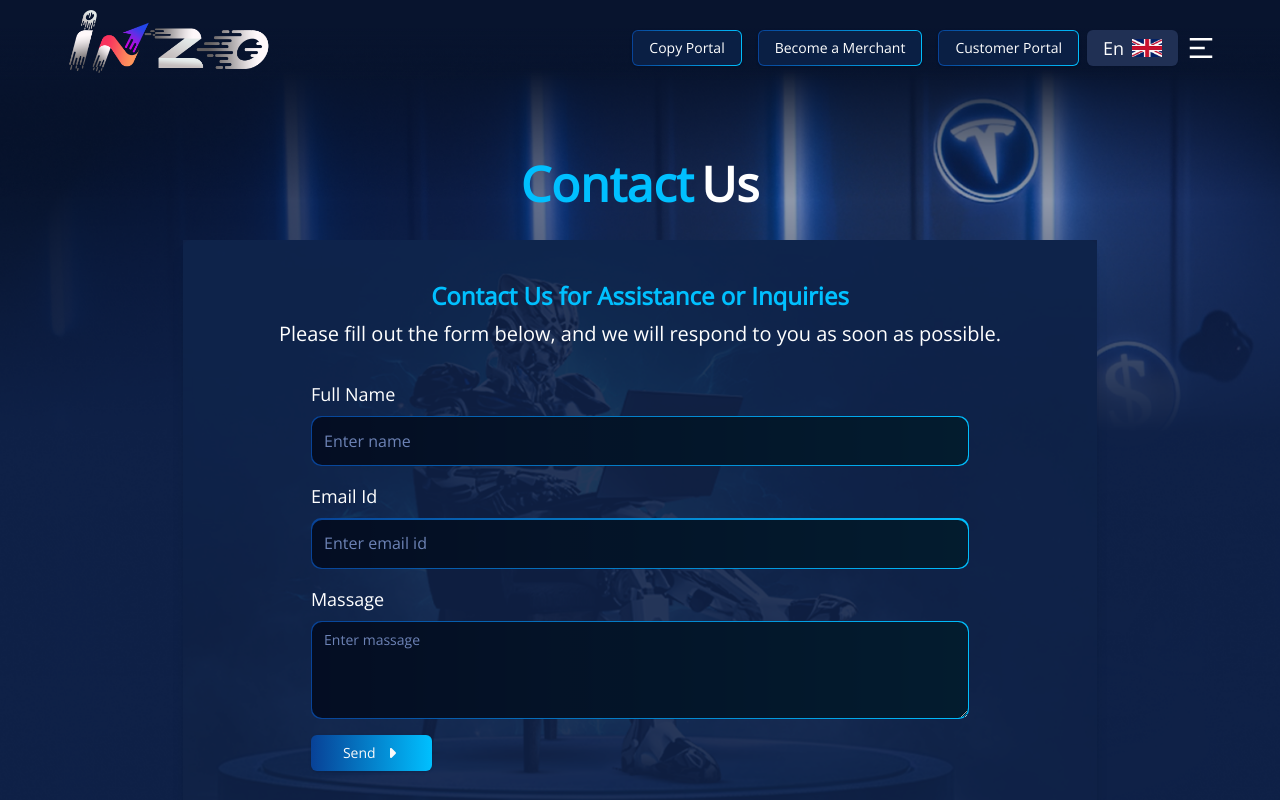
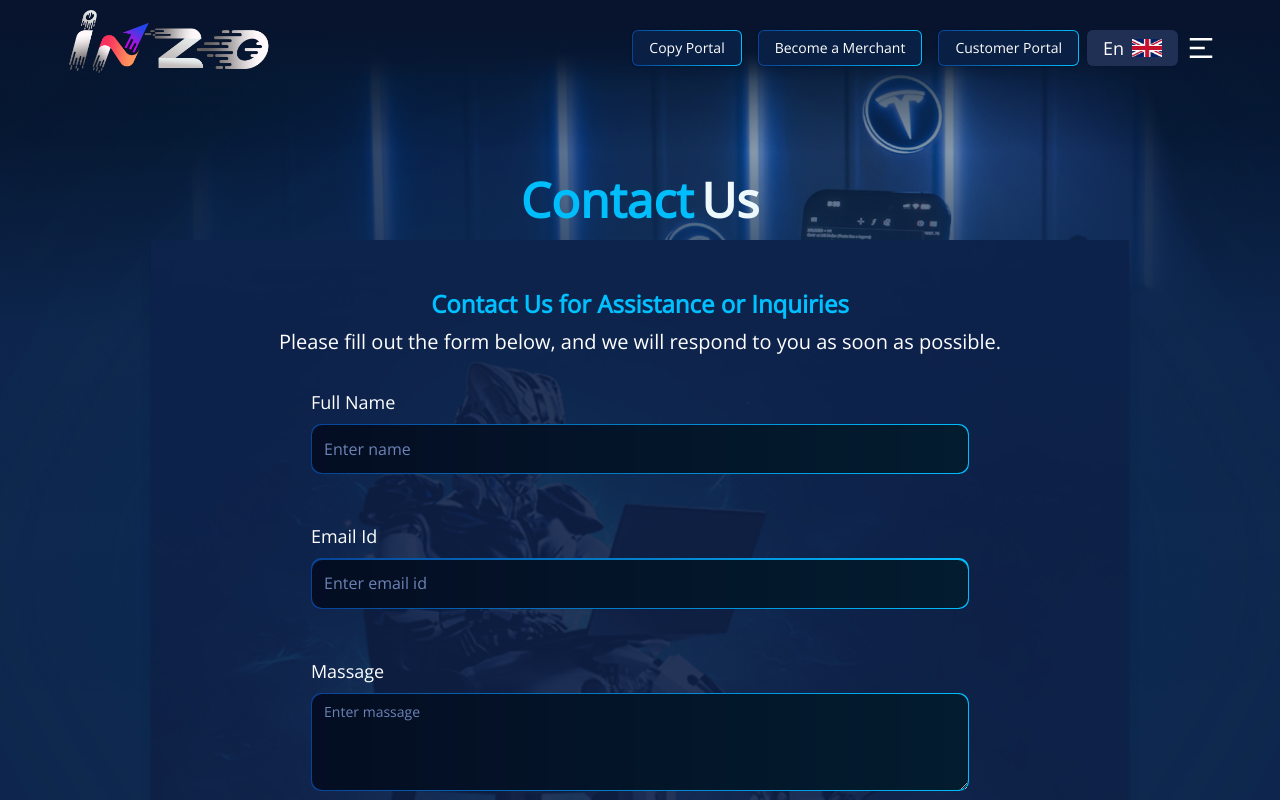
Before and after one commit to joudyjrrr/altaalouf, a Next.js app: page /en/contact-us in a window 1280 px wide. Shown: the top 800 px of the page. Built offline with nearby package versions, Linux system fonts and the light colour scheme.

Commit message:
edit some page

```diff
--- a/src/app/[locale]/contact-us/page.js
+++ b/src/app/[locale]/contact-us/page.js
@@ -7,18 +7,18 @@ import { FaCaretRight } from "react-icons/fa6";
 
 const page = () => {
   return (
-    <div className="w-full h-full">
-      <div className="w-full pt-4  bg-ourTeamBg  bg-cover bg-center bg-no-repeat z-[100]">
-        <div className="w-full pt-36   text-center h-full flex justify-start items-center gap-4 flex-col">
+    <div className="w-full h-full bg-primary">
+      <div className="w-full pt-44  bg-ourTeamBg  bg-contain bg-top bg-no-repeat z-[100]">
+        <div className="w-full  relative  text-center h-full flex justify-start items-center gap-4 flex-col">
           <div className="flex gap-2 text-5xl max-md:text-3xl font-semibold text-center justify-center">
             <h1 className={`text-secondary `}>{`Contact `}</h1>
             <h1 className={`text-white `}>{`Us`}</h1>
           </div>
-
-          <div className="bg-primary w-fit h-fit  mt-4  mb-[100px]">
-            <div className="bg-contact_Bg bg-center bg-cover py-10  px-24   rounded-lg shadow-lg">
+          <div className="absolute w-[80%] z-10 top-[300px] h-[20%] opacity-80 blur-[384px] bg-toutorial_gr_img"></div>
+          <div className="bg-primary relative z-[100] w-fit mx-auto h-full mb-[100px]">
+            <div className="bg-contact_Bg bg-no-repeat  relative z-[100]  bg-center bg-cover  pt-12 pb-56 px-32   rounded-lg shadow-lg">
               <div className="flex flex-col gap-2 ">
-                <h1 className="text-secondary font-semibold text-2xl">
+                <h1 className="text-secondary font-extrabold text-2xl">
                   Contact Us for Assistance or Inquiries
                 </h1>
                 <p className="text-white text-xl">
@@ -26,7 +26,7 @@ const page = () => {
                   soon as possible.
                 </p>
               </div>
-              <div className="flex flex-col gap-4 mt-8 px-8">
+              <div className="flex flex-col gap-12 mt-8 px-8">
                 <Input label={`Full Name`} placeholder={`Enter name`} />
                 <Input label={`Email Id `} placeholder={`Enter email id`} />
                 <Textarea label={`Massage`} placeholder={`Enter massage`} />
--- a/src/app/[locale]/forex-terminology/page.js
+++ b/src/app/[locale]/forex-terminology/page.js
@@ -3,7 +3,7 @@ import { Button } from "@/components/ui/button";
 import Image from "next/image";
 import React from "react";
 import { freq_aps, plus } from "../../../../public/images";
-import DwMethods from "@/components/Layout/DwMethods";
+
 const questions = [
     "What are Spreads?",
     "What is a Currency Pair?",
--- a/src/app/[locale]/tutorial/page.js
+++ b/src/app/[locale]/tutorial/page.js
@@ -28,7 +28,7 @@ const Page = () => {
 
   return (
     <div className="w-full h-full">
-      <div className="w-full pt-36 bg-ourTeamBg h-screen bg-cover bg-center bg-no-repeat z-[100]">
+      <div className="w-full pt-32 bg-ourTeamBg  bg-cover bg-center bg-no-repeat z-[100]">
         <div className="w-full pt-32  text-center h-full flex justify-center items-center gap-8 flex-col">
           <div className="flex gap-2 text-5xl max-md:text-3xl font-semibold text-center justify-center">
             <h1 className={`text-secondary `}>{`Forex `}</h1>
@@ -46,14 +46,19 @@ const Page = () => {
             </p>
             <p>networking, benefiting from knowledge.</p>
           </div>
-          <Image src={tutorial} alt="" className="w-[800px]" />
+
+          <div className="relative flex justify-center pb-24">
+            <div className="absolute w-[90%] top-[230px] h-[50%] opacity-80 blur-[384px] bg-toutorial_gr_img"></div>
+            <Image src={tutorial} alt="" className="w-[800px] relative z-[100]" />
+          </div>
         </div>
       </div>
 
-      <div className="bg-gradient-to-b tutorial from-[#0F2147] via-[#0F2147] via-80% to-[#0f2147] relative">
-        <div className="bg-award_back h-full py-24">
+      <div className="bg-gradient-to-b tutorial from-[#0F2147] via-[#0F2147] via-100% to-[#0f2147] relative">
+        <div className="bg-award_back h-full py-24 relative">
+          <div className="absolute w-full h-[35%] bg-primary end-0 bottom-0"></div>
           <div className="w-full flex justify-center relative px-24">
-            <div className=" flex justify-between items-center px-12  w-full absolute end-0 top-[30%] max-md:!bottom-0 z-[2000]">
+            <div className=" flex justify-between items-center px-32  w-full absolute end-0 top-[30%] max-md:!bottom-0 z-[2000]">
               <button
                 onClick={() => swiperRef.current?.slidePrev()}
                 className="relative z-[2000]"
@@ -82,24 +87,30 @@ const Page = () => {
             <Swiper
               key={swiperKey}
               onSwiper={(swiper) => (swiperRef.current = swiper)}
-              modules={[Autoplay, Pagination]}
-              spaceBetween={20}
-              slidesPerView="auto"
-              autoplay={{ delay: 3000 }}
+              modules={[Pagination]}
+              spaceBetween={1}
+              slidesPerView={"auto"}
+              autoplay={{ delay: 7000 }}
               centeredSlides={true}
-              loop={true}
-              dir={dir}
+              initialSlide={1}
               breakpoints={{
                 320: { slidesPerView: 1 },
                 768: { slidesPerView: 2 },
                 1024: { slidesPerView: 3 },
               }}
-              className="w-[98%] max-w-[1200px]"
+              className="!w-[75%] !mx-0 !px-0"
             >
               {[...Array(6)].map((_, index) => (
-                <SwiperSlide key={index} className="!w-fit relative">
+                <SwiperSlide
+                  key={index}
+                  className="relative !w-[300px] !h-[200px]"
+                >
                   <div className="next-prev"></div>
-                  <Image src={tutorial} alt="" className="w-[400px] z-[-1]" />
+                  <Image
+                    src={tutorial}
+                    alt=""
+                    className="!w-full !h-full z-[-1]"
+                  />
                 </SwiperSlide>
               ))}
             </Swiper>
--- a/tailwind.config.mjs
+++ b/tailwind.config.mjs
@@ -113,14 +113,19 @@ export default {
 
         teamStars_Bg: "url('/images/teamStars_Bg.png')",
         aboutBanner: "url('/images/aboutBanner.png')",
-        about_Gr: "linear-gradient(0deg, #0F2147 5%, rgba(15, 33, 71, 0) 100%);",
-        about_Gr_Card: "linear-gradient(0deg, #084196 0%, #0575C1 59.64%, #00C0FF 143.83%);",
+        about_Gr:
+          "linear-gradient(0deg, #0F2147 5%, rgba(15, 33, 71, 0) 100%);",
+
+        about_Gr_Card:
+          "linear-gradient(0deg, #084196 0%, #0575C1 59.64%, #00C0FF 143.83%);",
         about_Gr_Card2:
           "linear-gradient(0deg, rgba(8, 20, 46, 0.5) 24.42%, rgba(10, 41, 90, 0.628674) 63.78%, #1654B0 110.77%);",
         about_Gr_Card3:
           "linear-gradient(180deg, rgba(8, 20, 46, 0.5) 24.42%, rgba(10, 41, 90, 0.628674) 63.78%, #1654B0 110.77%);",
         tutorial_Gr:
           "linear-gradient(0deg, #0F2147 52.46%, rgba(15, 33, 71, 0.5) 100%);",
+        toutorial_gr_img: "linear-gradient(0deg, #007399 0%, #00C0FF 100%);",
+        toutorial_gr_swiper: "linear-gradient(0deg, rgba(15, 33, 71, 0) 0%, #0F2147 100%);",
         real_account_Gr:
           "linear-gradient(180deg, #0F2147 1%, rgba(15, 33, 71, 0.3) 100%);",
         frequantly_Gr:
```
